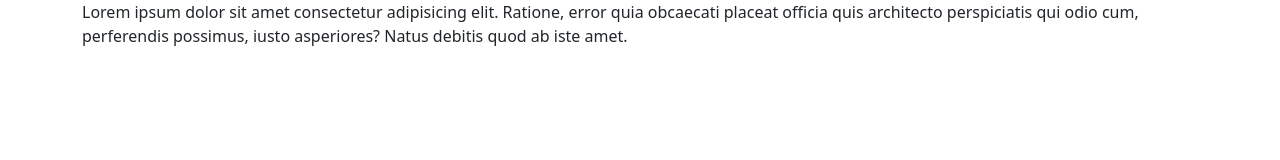
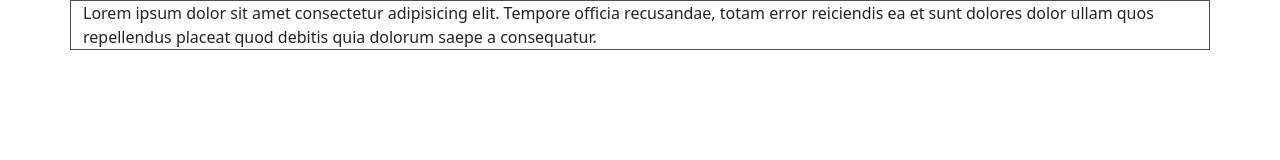
Before and after one commit to Ricardofreitasdev/mini-curso-bootstrap, a plain HTML site: page index.html in a window 1280 px wide. Drawn offline with nearby package versions, Linux system fonts and the light colour scheme.

Commit message:
atualizando doc

```diff
--- a/index.html
+++ b/index.html
@@ -5,18 +5,21 @@
     <meta charset="UTF-8">
     <meta name="viewport" content="width=device-width, initial-scale=1.0">
     <title>Document</title>
+
     <!-- Instalação local -->
     <!-- <link rel="stylesheet" href="bootstrap.min.css"> -->
 
     <!-- Instalação via CDN -->
     <link href="https://cdn.jsdelivr.net/npm/bootstrap@5.3.3/dist/css/bootstrap.min.css" rel="stylesheet"
         integrity="sha384-QWTKZyjpPEjISv5WaRU9OFeRpok6YctnYmDr5pNlyT2bRjXh0JMhjY6hW+ALEwIH" crossorigin="anonymous">
+
+    <link rel="stylesheet" href="styles.css">
 </head>
 
 <body>
-    <div class="container">Lorem ipsum dolor sit amet consectetur adipisicing elit. Ratione, error quia obcaecati
-        placeat officia quis architecto perspiciatis qui odio cum, perferendis possimus, iusto asperiores? Natus debitis
-        quod ab iste amet.</div>
+    <div class="container">Lorem ipsum dolor sit amet consectetur adipisicing elit. Tempore officia recusandae, totam
+        error reiciendis ea et sunt dolores dolor ullam quos repellendus placeat quod debitis quia dolorum saepe a
+        consequatur.</div>
     <script src="https://cdn.jsdelivr.net/npm/bootstrap@5.3.3/dist/js/bootstrap.bundle.min.js"
         integrity="sha384-YvpcrYf0tY3lHB60NNkmXc5s9fDVZLESaAA55NDzOxhy9GkcIdslK1eN7N6jIeHz"
         crossorigin="anonymous"></script>
--- /dev/null
+++ b/styles.css
@@ -0,0 +1,3 @@
+div {
+    border: 1px solid rgb(80, 80, 80);
+}
```
